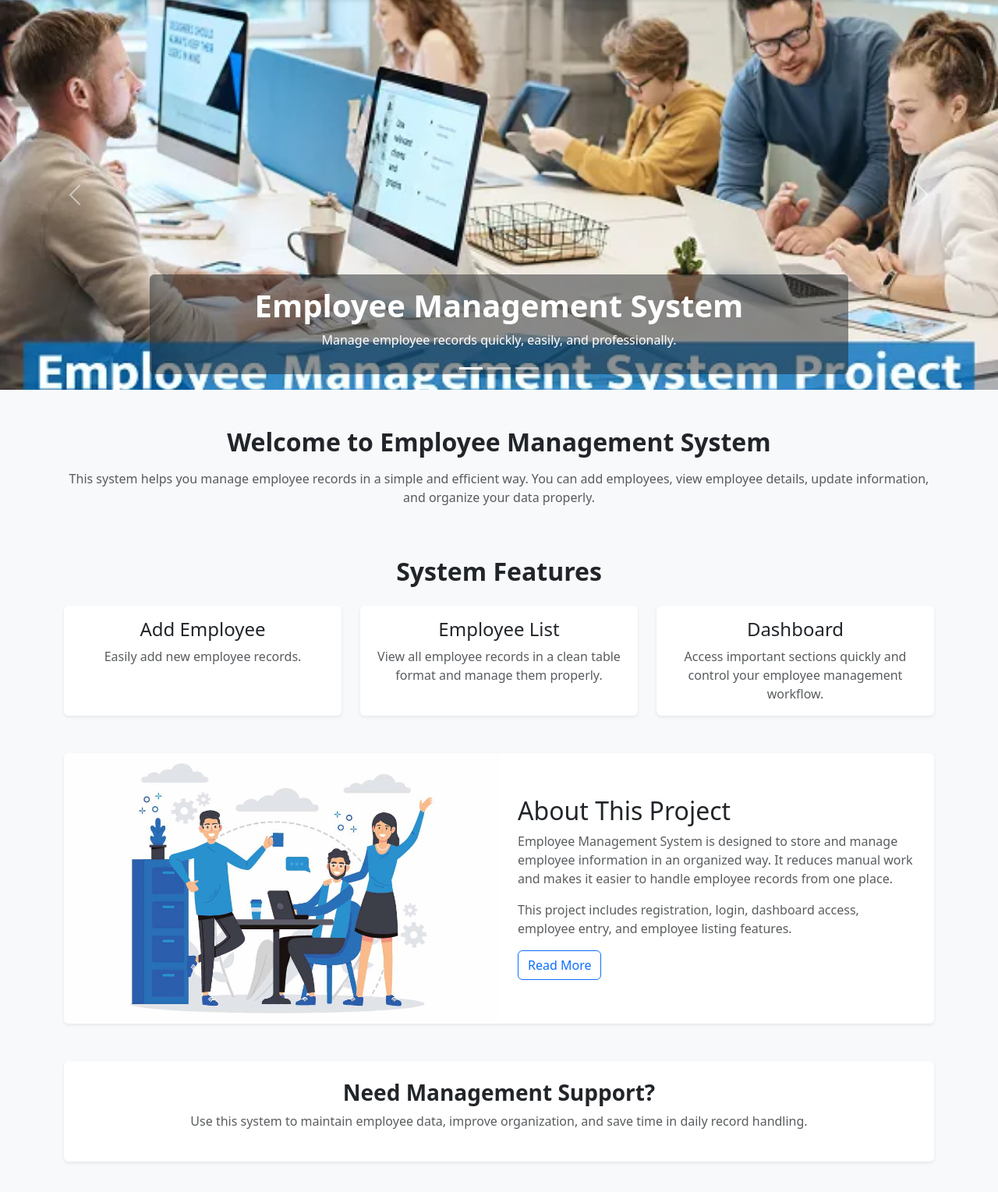
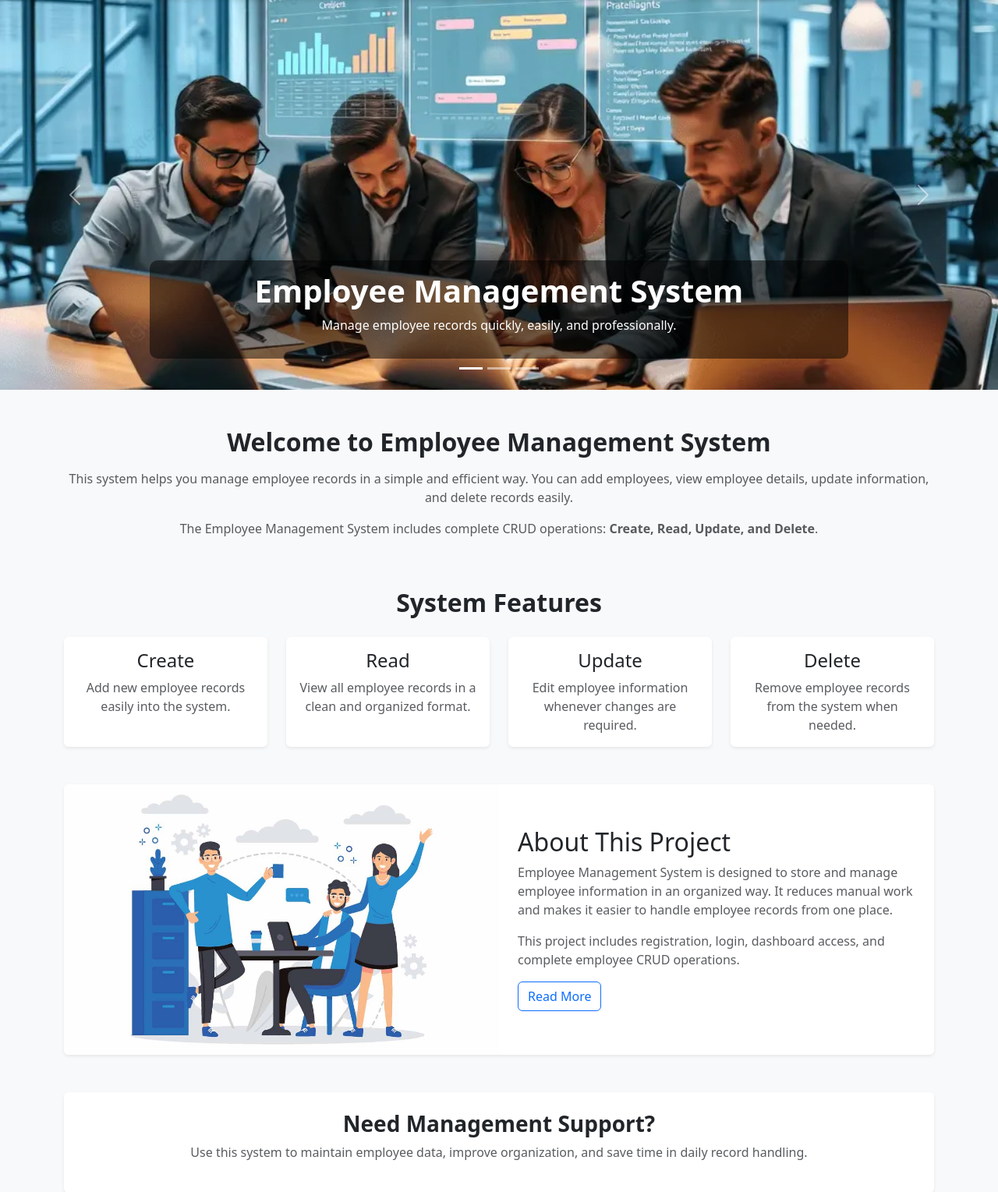
Before and after one commit to pipaliyamayank908-creator/EMS, a PHP site: page / in a window 1280 px wide. Shown: the part 71-1600 px from the top of the page at 78% size. Run offline with PHP 8.4, Linux system fonts and the light colour scheme.

Commit message:
Updated employee system and added new file

```diff
--- a/index.php
+++ b/index.php
@@ -1,5 +1,11 @@
  <?php
+session_start();
 include "navbar.php";
+
+if (isset($_SESSION['user'])) {
+    header("location:employee-list.php");
+    exit();
+}
 ?>
 
 <!DOCTYPE html>
@@ -9,6 +15,26 @@ include "navbar.php";
   <meta name="viewport" content="width=device-width, initial-scale=1.0">
   <title>Employee Management System</title>
   <link href="https://cdn.jsdelivr.net/npm/bootstrap@5.3.8/dist/css/bootstrap.min.css" rel="stylesheet">
+
+  <style>
+    .carousel-item img {
+      width: 100%;
+      height: 500px;
+      object-fit: cover;
+    }
+
+    .carousel-caption-custom {
+      background: rgba(0, 0, 0, 0.5);
+      padding: 15px;
+      border-radius: 10px;
+    }
+
+    @media (max-width: 768px) {
+      .carousel-item img {
+        height: 250px;
+      }
+    }
+  </style>
 </head>
 <body class="bg-light">
 
@@ -24,21 +50,32 @@ include "navbar.php";
     <div class="carousel-inner">
 
       <div class="carousel-item active">
-        <img src="slide 4.jpg" class="d-block w-100" alt="Slide 1" style="height: 500px; object-fit: cover;">
-        <div class="carousel-caption d-none d-md-block bg-dark bg-opacity-50 rounded p-3">
-          <h1 class="fw-bold">Employee Management System</h1>
-          <p>Manage employee records quickly, easily, and professionally.</p>
-
+        <img src="imag7.webp" alt="Slide 1">
+        <div class="carousel-caption d-none d-md-block">
+          <div class="carousel-caption-custom">
+            <h1 class="fw-bold">Employee Management System</h1>
+            <p>Manage employee records quickly, easily, and professionally.</p>
+          </div>
         </div>
       </div>
 
+      <div class="carousel-item">
+        <img src="imag8.webp" alt="Slide 2">
+        <div class="carousel-caption d-none d-md-block">
+          <div class="carousel-caption-custom">
+            <h1 class="fw-bold">Track Employee Details</h1>
+            <p>View employee list, profiles, salary data, and other details in one place.</p>
+          </div>
+        </div>
+      </div>
 
       <div class="carousel-item">
-        <img src="slide 5.jpg" class="d-block w-100" alt="Slide 2" style="height: 500px; object-fit: cover;">
-        <div class="carousel-caption d-none d-md-block bg-dark bg-opacity-50 rounded p-3">
-          <h1 class="fw-bold">Track Employee Details</h1>
-          <p>View employee list, profiles, salary data, and other details in one place.</p>
-
+        <img src="slide 6.jpg" alt="Slide 3">
+        <div class="carousel-caption d-none d-md-block">
+          <div class="carousel-caption-custom">
+            <h1 class="fw-bold">CRUD Operations Completed</h1>
+            <p>Create, Read, Update, and Delete employee records easily.</p>
+          </div>
         </div>
       </div>
 
@@ -60,7 +97,11 @@ include "navbar.php";
       <h2 class="fw-bold">Welcome to Employee Management System</h2>
       <p class="text-muted mt-3">
         This system helps you manage employee records in a simple and efficient way.
-        You can add employees, view employee details, update information, and organize your data properly.
+        You can add employees, view employee details, update information, and delete records easily.
+      </p>
+      <p class="text-muted">
+        The Employee Management System includes complete CRUD operations:
+        <strong>Create, Read, Update, and Delete</strong>.
       </p>
     </div>
   </section>
@@ -70,38 +111,46 @@ include "navbar.php";
     <h2 class="text-center fw-bold mb-4">System Features</h2>
     <div class="row g-4">
 
-      <div class="col-md-4">
+      <div class="col-md-3">
         <div class="card shadow-sm border-0 h-100 text-center">
           <div class="card-body">
-            <h4 class="card-title">Add Employee</h4>
+            <h4 class="card-title">Create</h4>
             <p class="card-text text-muted">
-              Easily add new employee records.
+              Add new employee records easily into the system.
             </p>
-
           </div>
         </div>
       </div>
 
-      <div class="col-md-4">
+      <div class="col-md-3">
         <div class="card shadow-sm border-0 h-100 text-center">
           <div class="card-body">
-            <h4 class="card-title">Employee List</h4>
+            <h4 class="card-title">Read</h4>
             <p class="card-text text-muted">
-              View all employee records in a clean table format and manage them properly.
+              View all employee records in a clean and organized format.
             </p>
-
           </div>
         </div>
       </div>
 
-      <div class="col-md-4">
+      <div class="col-md-3">
         <div class="card shadow-sm border-0 h-100 text-center">
           <div class="card-body">
-            <h4 class="card-title">Dashboard</h4>
+            <h4 class="card-title">Update</h4>
             <p class="card-text text-muted">
-              Access important sections quickly and control your employee management workflow.
+              Edit employee information whenever changes are required.
             </p>
+          </div>
+        </div>
+      </div>
 
+      <div class="col-md-3">
+        <div class="card shadow-sm border-0 h-100 text-center">
+          <div class="card-body">
+            <h4 class="card-title">Delete</h4>
+            <p class="card-text text-muted">
+              Remove employee records from the system when needed.
+            </p>
           </div>
         </div>
       </div>
@@ -109,7 +158,7 @@ include "navbar.php";
     </div>
   </section>
 
-    <!-- About Section -->
+  <!-- About Section -->
   <section id="about" class="container pb-5">
     <div class="card shadow-sm border-0">
       <div class="row g-0 align-items-center">
@@ -124,7 +173,7 @@ include "navbar.php";
               It reduces manual work and makes it easier to handle employee records from one place.
             </p>
             <p class="card-text text-muted">
-              This project includes registration, login, dashboard access, employee entry, and employee listing features.
+              This project includes registration, login, dashboard access, and complete employee CRUD operations.
             </p>
             <a href="#" class="btn btn-outline-primary">Read More</a>
           </div>
@@ -132,7 +181,6 @@ include "navbar.php";
       </div>
     </div>
   </section>
-
 
   <!-- Contact/Info Section -->
   <section class="container pb-5">
@@ -142,7 +190,6 @@ include "navbar.php";
         <p class="text-muted">
           Use this system to maintain employee data, improve organization, and save time in daily record handling.
         </p>
-
       </div>
     </div>
   </section>
--- a/auth.sql
+++ b/sql/auth.sql
@@ -19,6 +19,7 @@ SET time_zone = "+00:00";
 
 --
 -- Database: `auth`
+
 --
 
 -- --------------------------------------------------------
```
Also changed, not shown: delete-employee.php (added, +50 -0 lines), employee-list.php (+24 -17 lines), update-employee.php (added, +115 -0 lines), imag7.webp (added), imag8.webp (added), sql/Query.sql (renamed from Query.sql), sql/Query01.sql (renamed from Query01.sql).
